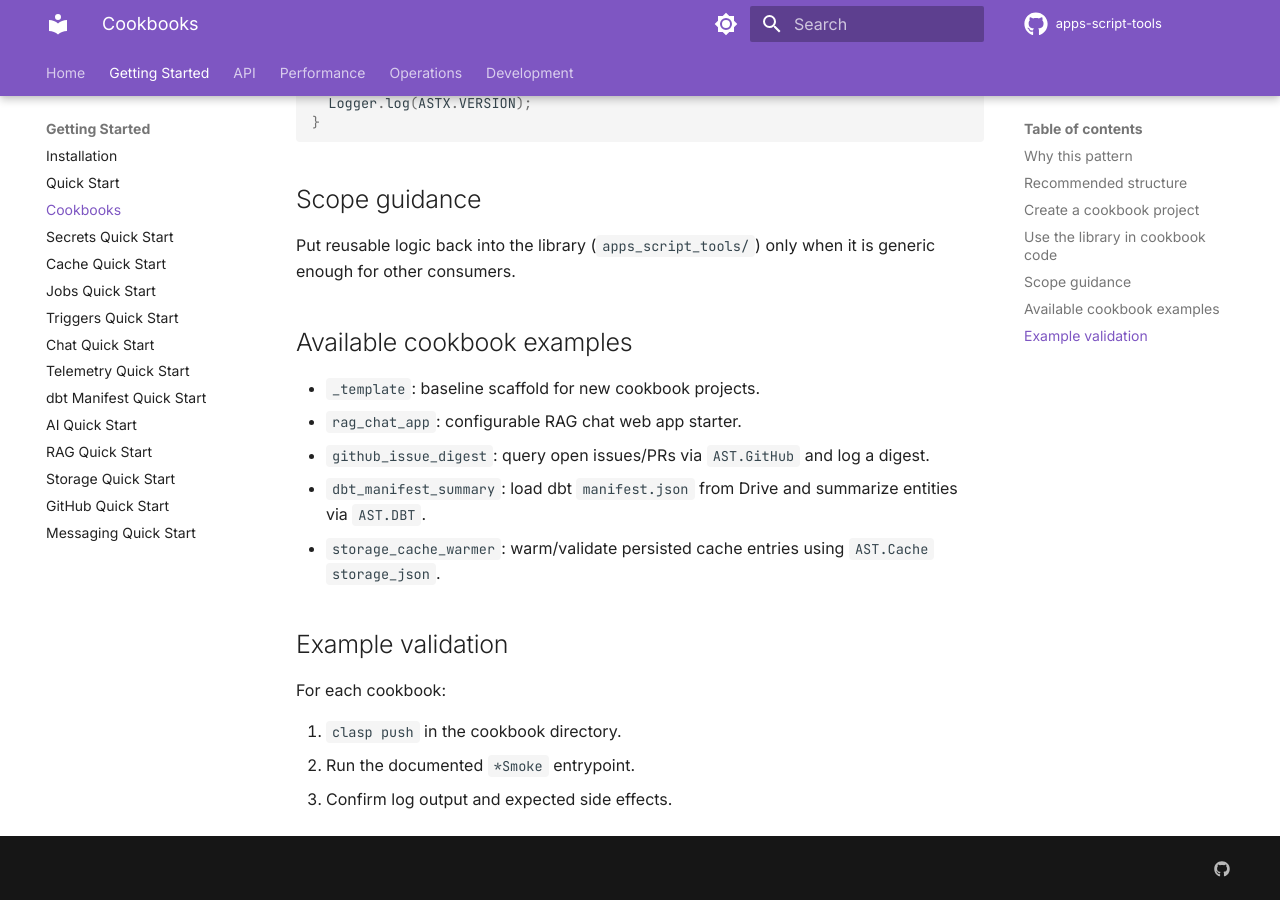
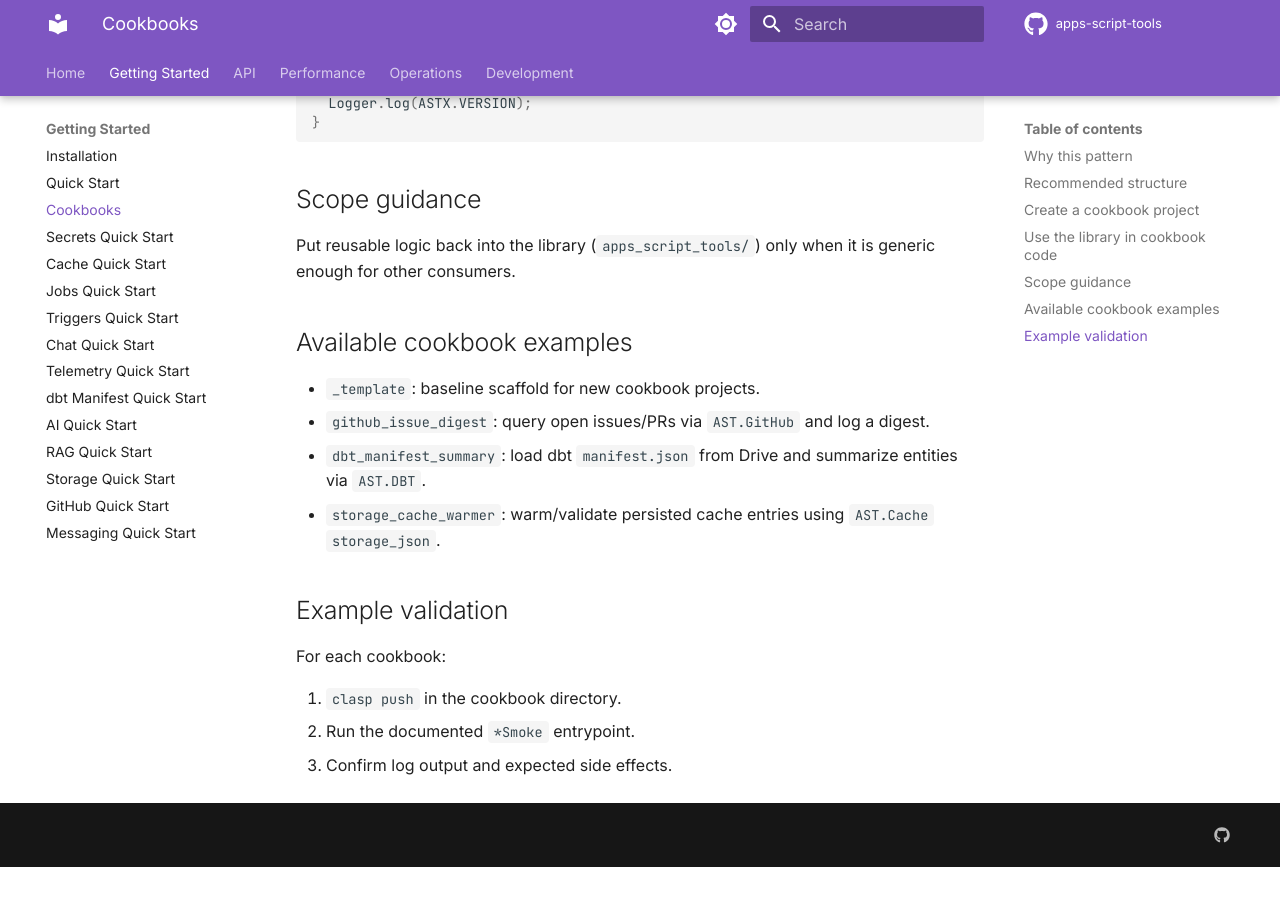
Before and after one commit to joe-broadhead/apps-script-tools, an MkDocs documentation site: the page built from docs/getting-started/cookbooks.md, in a window 1280 px wide and 900 px high, scrolled down 1156 px. Built offline with MkDocs 1.6.1 and Material for MkDocs 9.7.7, drawn with Linux system fonts in a browser that asks for light colours; comment, search, counter and statistics services are not loaded; after the commit the page ends 2023 px from its top, so only the background shows below that.

```diff
--- a/docs/getting-started/cookbooks.md
+++ b/docs/getting-started/cookbooks.md
@@ -56,7 +56,6 @@ Put reusable logic back into the library (`apps_script_tools/`) only when it is
 ## Available cookbook examples
 
 - `_template`: baseline scaffold for new cookbook projects.
-- `rag_chat_app`: configurable RAG chat web app starter.
 - `github_issue_digest`: query open issues/PRs via `AST.GitHub` and log a digest.
 - `dbt_manifest_summary`: load dbt `manifest.json` from Drive and summarize entities via `AST.DBT`.
 - `storage_cache_warmer`: warm/validate persisted cache entries using `AST.Cache` `storage_json`.
```
Also changed, not shown: cookbooks/README.md (+0 -1 lines), 1 other file.
